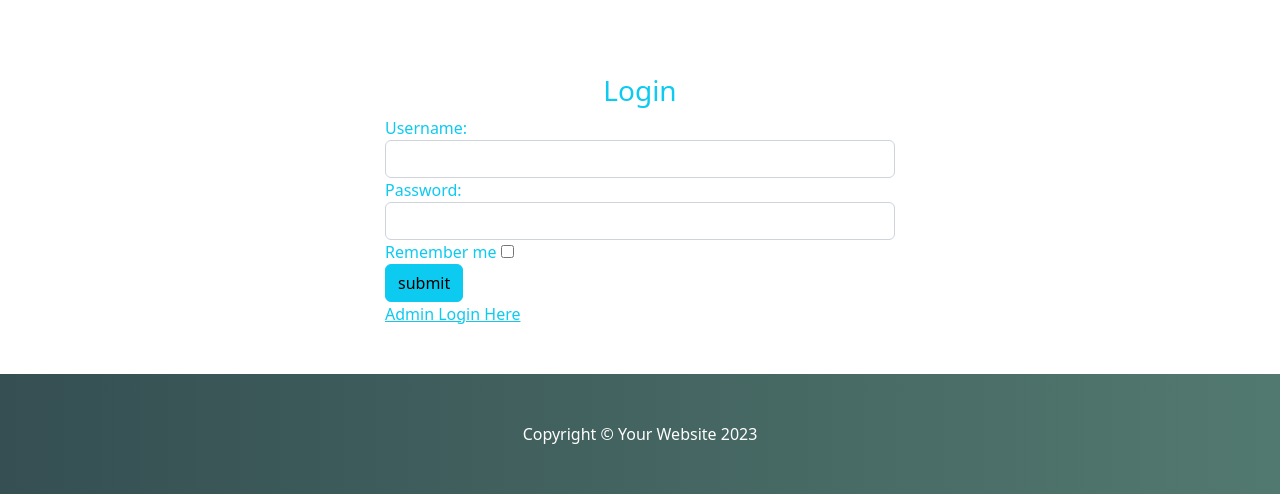
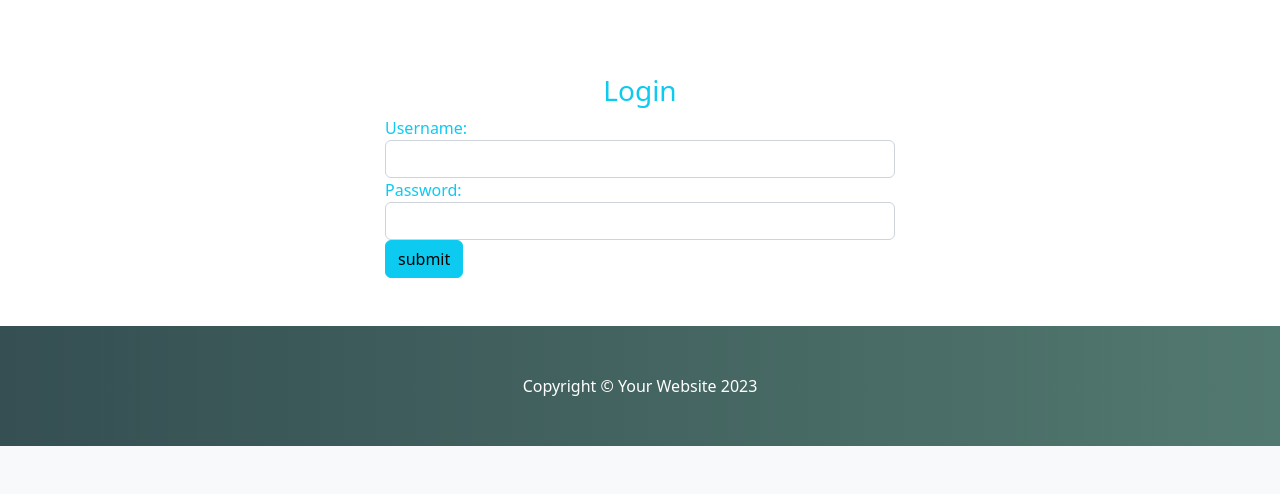
Before and after one commit to ClaireLanders/ProgrammingDel1, a Flask app: page /login in a window 1280 px wide. Shown: the part 375-869 px from the top of the page. After the commit the page ends 821 px from the top, so only its background shows below. Run offline with Flask 3, Linux system fonts and the light colour scheme; some libraries are stand-ins or nearby versions.

Commit message:
got rid of the 'admin login here link' and got rid of the remember me tick box

```diff
--- a/templates/login.html
+++ b/templates/login.html
@@ -18,11 +18,7 @@
                                 <input type="text" name="password" id="password" class="form-control">
                             </div>
                             <div class="form-group">
-                                <label for="remember-me" class="text-info"><span>Remember me</span> <span><input id="remember-me" name="remember-me" type="checkbox"></span></label><br>
                                 <input type="submit" name="submit" class="btn btn-info btn-md" value="submit">
-                            </div>
-                            <div id="register-link" class="text-right">
-                                <a href="{{ url_for('admin') }}" class="text-info">Admin Login Here</a>
                             </div>
                         </form>
                     </div>
```
